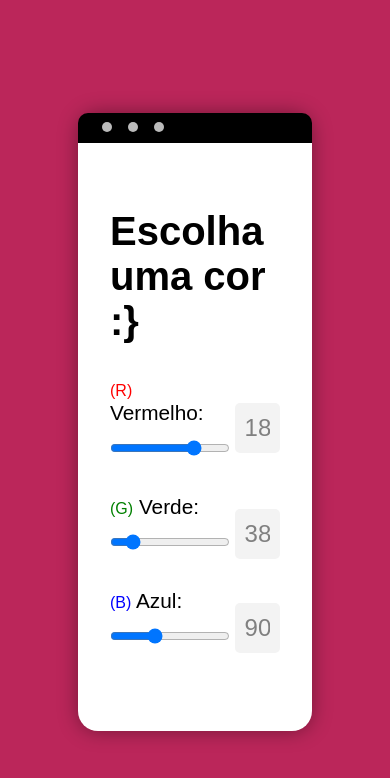
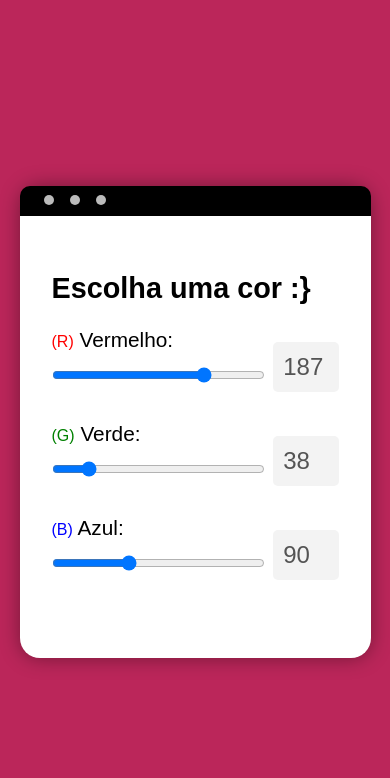
Before and after one commit to camipaixao/camipaixao.github.io, a plain HTML site: page til/color-range/index.html in a window 390 px wide. Drawn offline with Linux system fonts and the light colour scheme.

Commit message:
add responsividade

```diff
--- a/til/color-range/css/style.css
+++ b/til/color-range/css/style.css
@@ -61,7 +61,6 @@ input[type=text] {
   padding: 10px;
   border: 0;
   background: #f3f3f3;
-  color: gray;
   border-radius: 5px;
 }
 label{
@@ -86,3 +85,13 @@ input{
   margin: .5rem 0 1rem 0;
   height: 30px;
 }
+@media only screen and (max-width: 991px) {
+  .container{
+    width: 90%;
+  }
+}
+@media only screen and (max-width: 767px) {
+  h1{
+    font-size: 1.8rem;
+  }
+}
```
